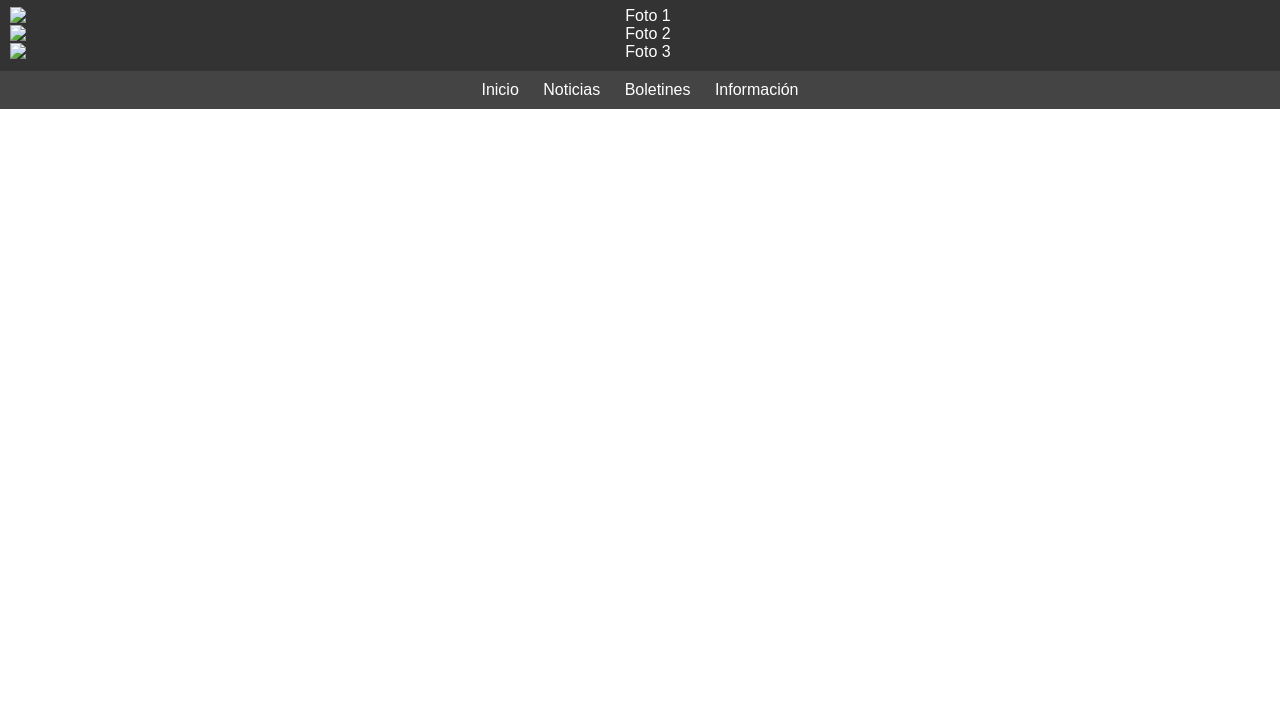
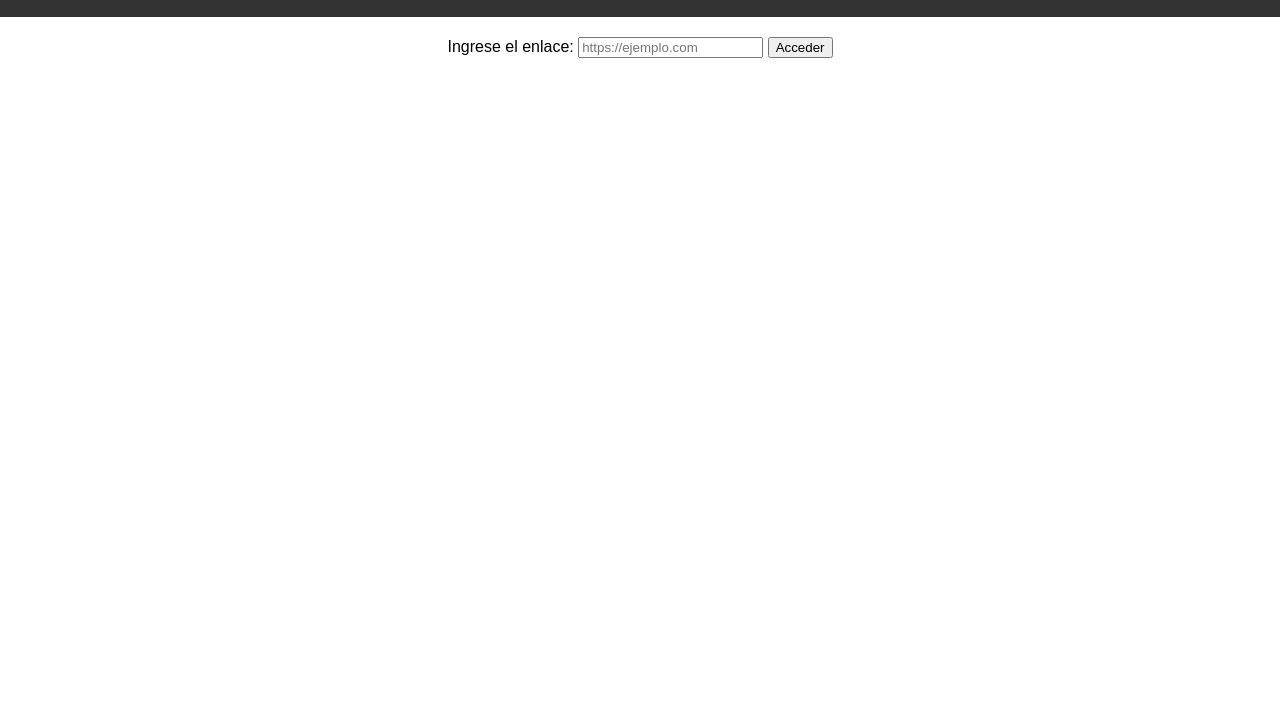
Before and after one commit to Siegfried257/siegfried257, a plain HTML site: page index.html in a window 1280 px wide. Shown: the part 83-805 px from the top of the page. Drawn offline with Linux system fonts and the light colour scheme.

Commit message:
Update index.html

```diff
--- a/index.html
+++ b/index.html
@@ -3,11 +3,11 @@
 <head>
     <meta charset="UTF-8">
     <meta name="viewport" content="width=device-width, initial-scale=1.0">
-    <title>Colegio Nombre</title>
+    <title>Proxy Página</title>
     <style>
-        /* Estilos CSS */
         body {
             font-family: Arial, sans-serif;
+            text-align: center;
             margin: 0;
             padding: 0;
         }
@@ -16,80 +16,38 @@
             color: #fff;
             padding: 10px;
             text-align: center;
-            position: relative;
         }
-        nav {
-            background-color: #444;
-            padding: 10px;
-            text-align: center;
-            position: relative;
-            z-index: 1;
+        #url-form {
+            margin: 20px;
         }
-        nav a {
-            color: #fff;
-            text-decoration: none;
-            margin: 0 10px;
-        }
-        .content {
-            text-align: center;
-            padding: 20px;
-            position: relative;
-            z-index: 1;
-        }
-        .content img {
-            max-width: 100%;
-            height: auto;
-            margin-bottom: 20px;
-            display: none;
-        }
-        .active img {
-            display: block;
+        #iframe-container {
+            width: 100%;
+            height: 80vh;
+            border: none;
         }
     </style>
 </head>
 <body>
     <header>
-        <h1>¡Bienvenido al Colegio Nombre!</h1>
-        <!-- Portada con varias fotos -->
-        <div id="portada" class="active">
-            <img src="fotos/foto1.jpg" alt="Foto 1">
-            <img src="fotos/foto2.jpg" alt="Foto 2">
-            <img src="fotos/foto3.jpg" alt="Foto 3">
-        </div>
+        <h1>Proxy Web</h1>
     </header>
-    <nav>
-        <a href="#" onclick="mostrar('inicio')">Inicio</a>
-        <a href="#" onclick="mostrar('noticias')">Noticias</a>
-        <a href="#" onclick="mostrar('boletines')">Boletines</a>
-        <a href="#" onclick="mostrar('informacion')">Información</a>
-    </nav>
-    <div class="content" id="inicio">
-        <!-- Contenido de la sección Inicio -->
+    <div id="url-form">
+        <form id="proxyForm">
+            <label for="url">Ingrese el enlace:</label>
+            <input type="text" id="url" placeholder="https://ejemplo.com" required>
+            <button type="submit">Acceder</button>
+        </form>
     </div>
-    <div class="content" id="noticias">
-        <!-- Contenido de la sección Noticias -->
-    </div>
-    <div class="content" id="boletines">
-        <!-- Contenido de la sección Boletines -->
-    </div>
-    <div class="content" id="informacion">
-        <!-- Contenido de la sección Información -->
-    </div>
+    <iframe id="iframe-container"></iframe>
 
     <script>
-        // Función para mostrar la sección correspondiente y ocultar las demás
-        function mostrar(id) {
-            var secciones = document.getElementsByClassName('content');
-            for (var i = 0; i < secciones.length; i++) {
-                secciones[i].classList.remove('active');
+        document.getElementById('proxyForm').addEventListener('submit', function(event) {
+            event.preventDefault();
+            var url = document.getElementById('url').value;
+            if (url) {
+                document.getElementById('iframe-container').src = url;
             }
-            document.getElementById(id).classList.add('active');
-        }
-
-        // Mostrar la sección de inicio al cargar la página
-        window.onload = function() {
-            mostrar('inicio');
-        };
+        });
     </script>
 </body>
 </html>
```
